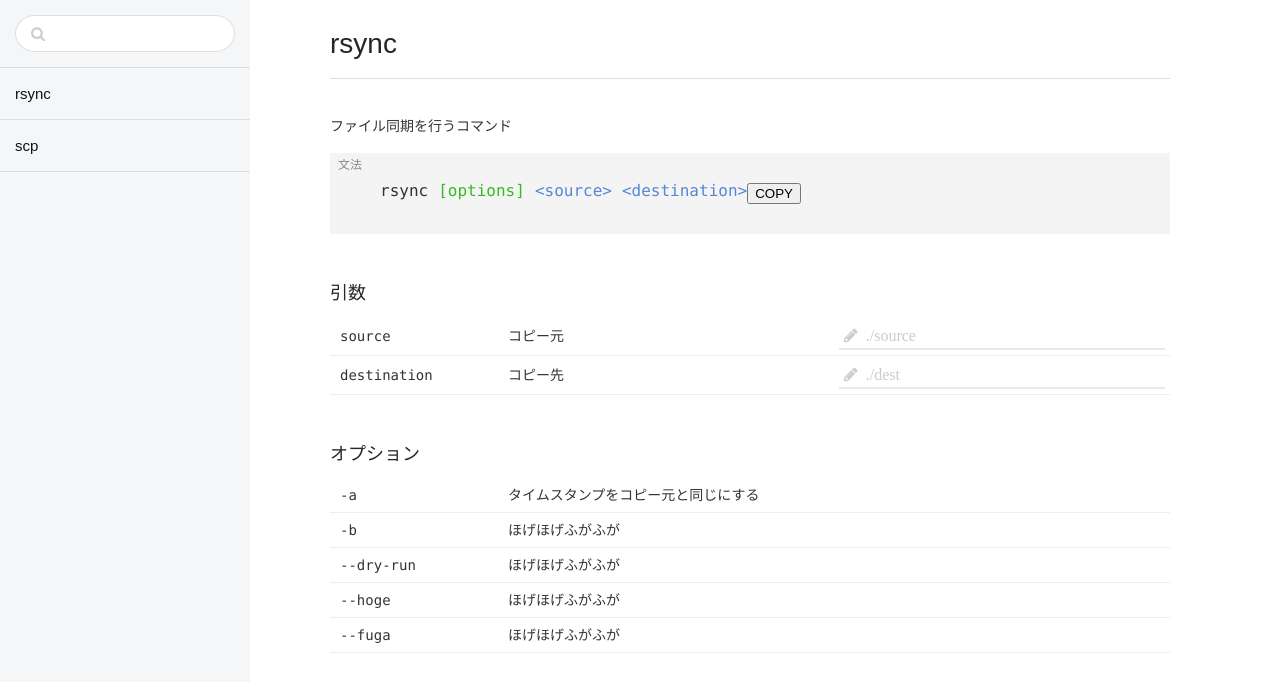
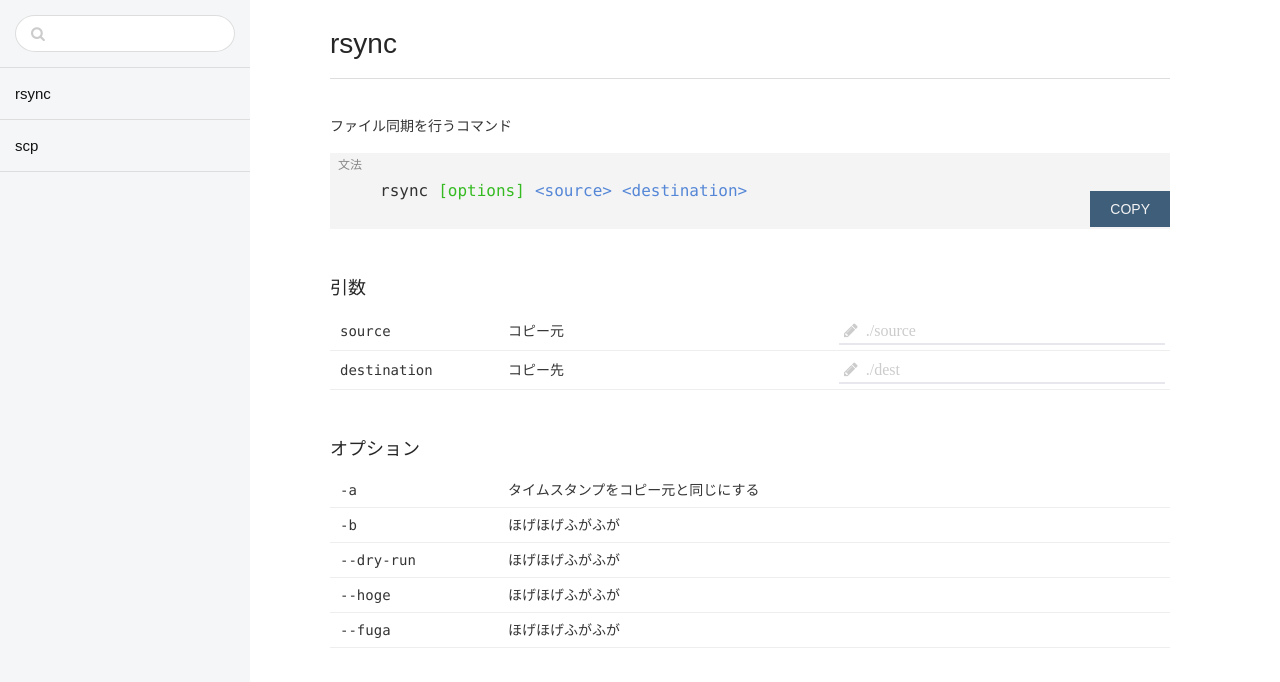
Before and after one commit to hogesuke/linux-command-generator, an Angular app: page /commands/rsync in a window 1280 px wide. Shown: the top 682 px of the page. Built offline with nearby package versions, Linux system fonts and the light colour scheme.

Commit message:
copyボタンのstyleを修正

```diff
--- a/src/app/commands/command/command.component.html
+++ b/src/app/commands/command/command.component.html
@@ -4,7 +4,7 @@
     <span>{{ command.description }}</span>
   </div>
 
-  <div class="command-grammar monospaced">
+  <div id="grammar" class="monospaced">
     <div class="name">{{ command.name }}</div>
     <app-options-expression *ngIf="command.hasOption()"
                             [holder]="command.optionHolder">
--- a/src/app/commands/command/command.component.scss
+++ b/src/app/commands/command/command.component.scss
@@ -20,7 +20,7 @@ table {
   font-size: 14px;
 }
 
-.command-grammar {
+#grammar {
   position: relative;
   overflow: hidden;
   margin-bottom: 50px;
@@ -41,6 +41,17 @@ table {
   .name {
     float: left;
     margin-right: 10px;
+  }
+
+  .copy-button {
+    position: absolute;
+    top: 50%;
+    right: 0;
+    border: none;
+    padding: 10px 20px;
+    background-color: #3e5e79;
+    font-size: 14px;
+    color: #f4f4f5;
   }
 }
 
```
